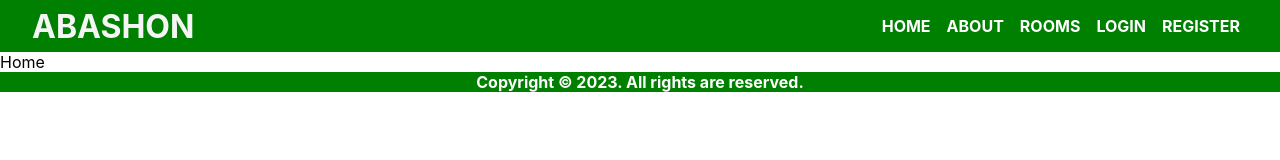
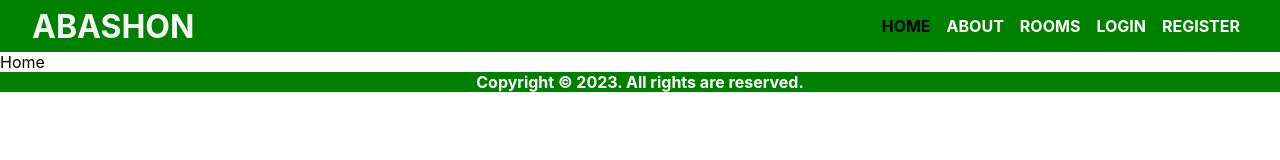
Before and after one commit to raihan-mahmud-talukder/abashon, a React (Create React App) app in the folder client/: page / in a window 1280 px wide. Shown: the top 160 px of the page. Built offline with nearby package versions, Linux system fonts and the light colour scheme.

Commit message:
active link

```diff
--- a/client/src/components/Header.jsx
+++ b/client/src/components/Header.jsx
@@ -15,15 +15,15 @@ export const Header = () => {
                 <h1>Abashon</h1>
                 <menu>
                     <ul>
-                        <li><NavLink to='/'>Home</NavLink></li>
-                        <li><NavLink to='/about'>About</NavLink></li>
-                        <li><NavLink to='/rooms'>Rooms</NavLink></li>
+                        <li><NavLink to='/' className={({ isActive }) => (isActive ? "active" : "")}>Home</NavLink></li>
+                        <li><NavLink to='/about' className={({ isActive }) => (isActive ? "active" : "")}>About</NavLink></li>
+                        <li><NavLink to='/rooms' className={({ isActive }) => (isActive ? "active" : "")}>Rooms</NavLink></li>
                         {!user ? (
                             <>
-                                <li><NavLink to='/login'>Login</NavLink></li>
-                                <li><NavLink to='/register'>Register</NavLink></li>
+                                <li><NavLink to='/login' className={({ isActive }) => (isActive ? "active" : "")}>Login</NavLink></li>
+                                <li><NavLink to='/register' className={({ isActive }) => (isActive ? "active" : "")}>Register</NavLink></li>
                             </>
-                        ) : <li><NavLink to='/login' onClick={logout}>Logout</NavLink></li>
+                        ) : <li><NavLink to='/login' onClick={logout} >Logout</NavLink></li>
                         }
                     </ul>
                 </menu>
--- a/client/src/index.css
+++ b/client/src/index.css
@@ -5,6 +5,10 @@ body {
     sans-serif;
   -webkit-font-smoothing: antialiased;
   -moz-osx-font-smoothing: grayscale;
+}
+
+body::-webkit-scrollbar {
+  display: none;
 }
 
 code {
@@ -52,6 +56,11 @@ menu {
   margin: 0;
 }
 
+menu ul li a:hover,
+a.active {
+  color: black;
+}
+
 .rooms {
   display: flex;
   flex-direction: column;
@@ -60,7 +69,7 @@ menu {
   padding: 2rem 0;
 }
 
-.rooms > span {
+.rooms>span {
   text-transform: uppercase;
   font-weight: bold;
   font-size: 1.25rem;
@@ -126,24 +135,28 @@ p:nth-child(even) {
   cursor: pointer;
 }
 
-.register, .login {
+.register,
+.login {
   width: 30rem;
   margin: 3rem auto;
   padding: 2rem;
   box-shadow: 2px 2px 10px rgba(0, 0, 0, 0.1);
 }
 
-.register h2, .login h2 {
+.register h2,
+.login h2 {
   text-align: center;
   color: green;
 }
 
-.register label, .login label {
+.register label,
+.login label {
   font-weight: bold;
   text-transform: uppercase;
 }
 
-.register input, .login input {
+.register input,
+.login input {
   display: block;
   width: 29.5rem;
   margin: 0.5rem 0;
@@ -152,7 +165,8 @@ p:nth-child(even) {
   text-indent: 1rem;
 }
 
-.register button, .login button {
+.register button,
+.login button {
   margin: 0 1rem 0 0;
   padding: 0.5rem;
   font-size: 1rem;
@@ -165,16 +179,19 @@ p:nth-child(even) {
   cursor: pointer;
 }
 
-.register button:hover, .login button:hover {
+.register button:hover,
+.login button:hover {
   color: black;
 }
 
-.register span, .login span {
+.register span,
+.login span {
   color: green;
   font-weight: bold
 }
 
-.register a, .login a {
+.register a,
+.login a {
   text-decoration: none;
   background: green;
   color: white;
@@ -186,7 +203,8 @@ p:nth-child(even) {
   margin-left: 0.5rem;
 }
 
-.register a:hover, .login a:hover {
+.register a:hover,
+.login a:hover {
   color: black;
 }
 
```
